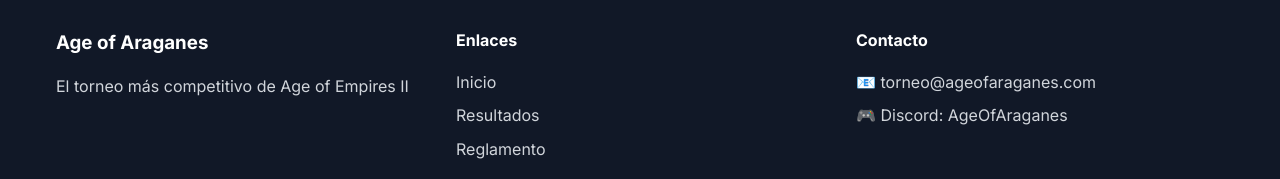
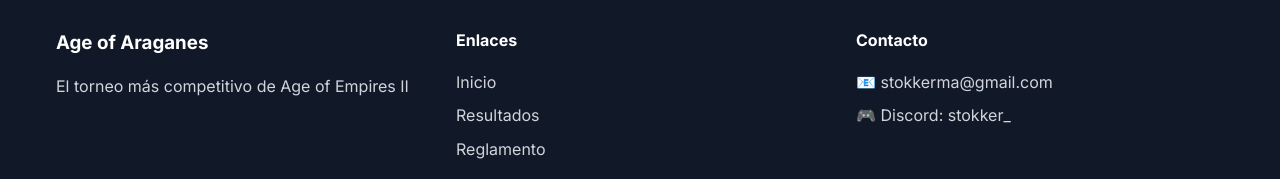
Before and after one commit to stokkerdev/age_of_araganes, a plain HTML site: page reglamento/reglamento.html in a window 1280 px wide. Shown: the part 4091-4270 px from the top of the page. Drawn offline with Linux system fonts and the light colour scheme.

Commit message:
update contactos

```diff
--- a/reglamento/reglamento.html
+++ b/reglamento/reglamento.html
@@ -262,8 +262,8 @@
                 </div>
                 <div class="footer-section">
                     <h4>Contacto</h4>
-                    <p>📧 torneo@ageofaraganes.com</p>
-                    <p>🎮 Discord: AgeOfAraganes</p>
+                    <p>📧 stokkerma@gmail.com</p>
+                    <p>🎮 Discord: stokker_</p>
                 </div>
             </div>
             <div class="footer-bottom">
```
